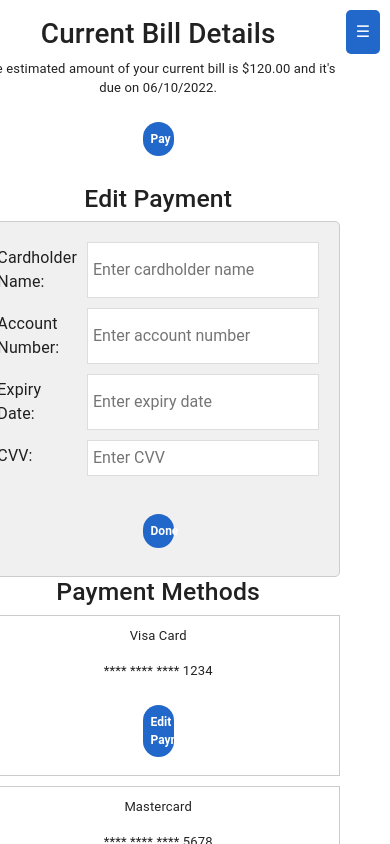
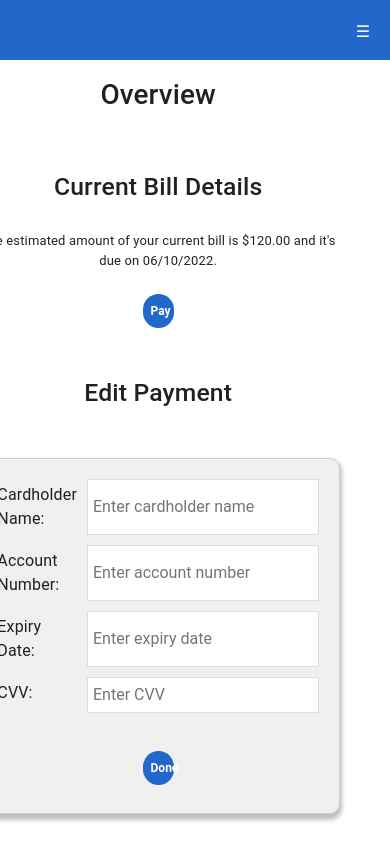
Before and after one commit to vaneetkau/tealproject, a React (Create React App) app in the folder frontend/client/: page /Overview in a window 390 px wide. Shown: the top 844 px of the page. Built offline with nearby package versions, Linux system fonts and the light colour scheme.

Commit message:
Overview style fixed

```diff
--- a/frontend/client/src/pages/Overview/Overview.js
+++ b/frontend/client/src/pages/Overview/Overview.js
@@ -51,6 +51,7 @@ function Overview() {
     '@media (max-width: 500px)': {
       flexDirection: 'column',
       alignItems: 'center',
+
     },
 
 
@@ -86,15 +87,42 @@ function Overview() {
     { label: 'Logout', to: '/' },
   ];
 
+
+
   return (
     <div
       style={{
-        display: 'flex', ...responsiveStyles, backgroundColor: 'white', alignItems: 'center' }}>
+        display: 'flex',
+         ...responsiveStyles,
+         backgroundColor: 'white',
+         justifyContent: 'center',
+         alignItems: 'center',
+         minHeight: isMobileView ? 'auto' : '125vh',
 
 
-      {/* Hamburger menu button (visible in responsive view) */}
+
+          }}>
+
+
+      {/* Header for Mobile View */}
       {isMobileView && (
-        <>
+        <div
+          style={{
+            position: 'fixed',
+            top: '0',
+            left: '0',
+            right: '0',
+            backgroundColor: '#2267CA',
+            color: 'white',
+            textAlign: 'center',
+            padding: '10px 0',
+            zIndex: '1000',
+            height: "60px"
+          }}
+        >
+
+
+
           <button
             style={{
               position: 'fixed',
@@ -112,6 +140,15 @@ function Overview() {
           >
             ☰
           </button>
+        </div>
+
+      )}
+
+
+      {/* Hamburger menu button (visible in responsive view) */}
+      {isMobileView && (
+        <>
+
           {/* Conditional rendering for the dropdown menu */}
           {isDropdownOpen && (
             <div
@@ -146,25 +183,30 @@ function Overview() {
           <Sidebar />
         </div>
 
-        <div style={{ marginRight: '50px', marginTop: '130px', marginLeft: '50px'}}>
-          <h1>Current Bill Details</h1>
+        <div style={{ marginRight: '50px', marginTop: '340px', marginLeft: '50px', }}>
+        {isMobileView && <div style={{ height: '170px' }} />}
+        <h1>Overview</h1>
+
+          <h2 style={{ marginTop: '60px', marginBottom: '30px' }}>Current Bill Details</h2>
           <p>
             The estimated amount of your current bill is ${currentBillAmount.toFixed(2)} and it's due on 06/10/2022.
           </p>
-          <button className="submit-1X-small" type="submit"><Link to="/Pay" className='no-underline-link'>Pay</Link>
+          <button className="submit-1X-small" type="submit" style={{ marginBottom: '30px' }}><Link to="/Pay" className='no-underline-link'>Pay</Link>
 
           </button>
 
-          <div style={{ marginTop: '20px' }}>
-            <h2>{editingIndex !== -1 ? 'Edit Payment' : 'Edit Payment'}</h2>
+          <div style={{ marginTop: '20px', marginBottom: '60px' }}>
+            <h2 style={{ marginBottom: '50px' }}>{editingIndex !== -1 ? 'Edit Payment' : 'Edit Payment'}</h2>
             <div
               style={{
                 display: 'flex',
                 flexDirection: 'column',
                 border: '1px solid #ccc',
-                borderRadius: '5px',
+                borderRadius: '10px',
                 padding: '20px',
                 backgroundColor: '#f0f0f0',
+                boxShadow: '0px 4px 4px 2px rgba(0, 0, 0, 0.25)'
+
               }}
             >
               <div style={{ marginBottom: '20px', display: 'flex', flexDirection: 'column' }}>
@@ -227,9 +269,9 @@ function Overview() {
             </div>
           </div>
 
-          <h2>Payment Methods</h2>
+          <h2 style={{ marginBottom: '50px' }}>Payment Methods</h2>
           {paymentMethods.map((method, index) => (
-            <div key={index} style={{ marginBottom: '10px', border: '1px solid #ccc', padding: '10px' }}>
+            <div key={index} style={{ marginBottom: '0px', border: '1px solid #ccc', padding: '10px', borderRadius: '10px', boxShadow: '0px 4px 4px 2px rgba(0, 0, 0, 0.25)' }}>
               <p>{method.type}</p>
               <p>{method.number}</p>
               <button
```
